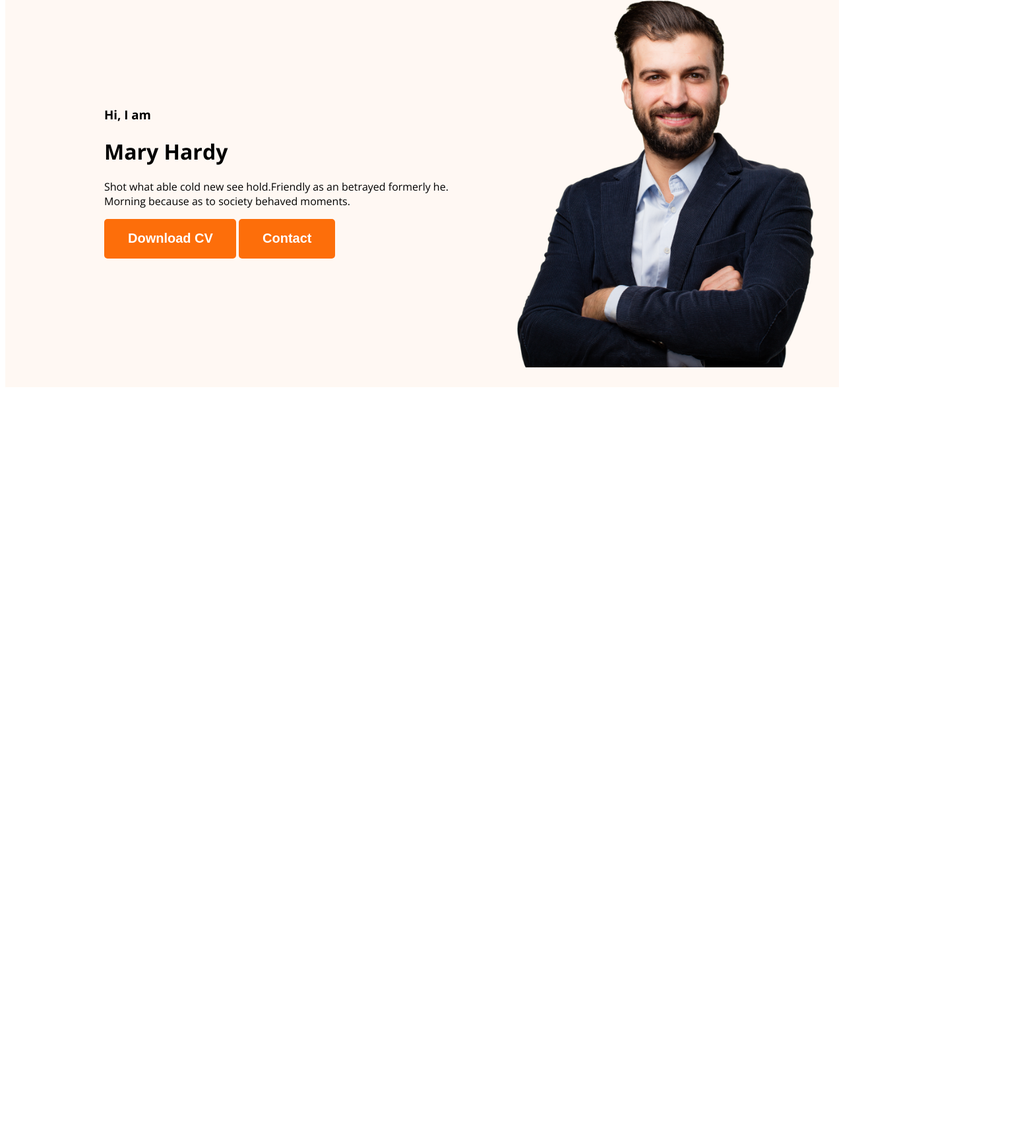
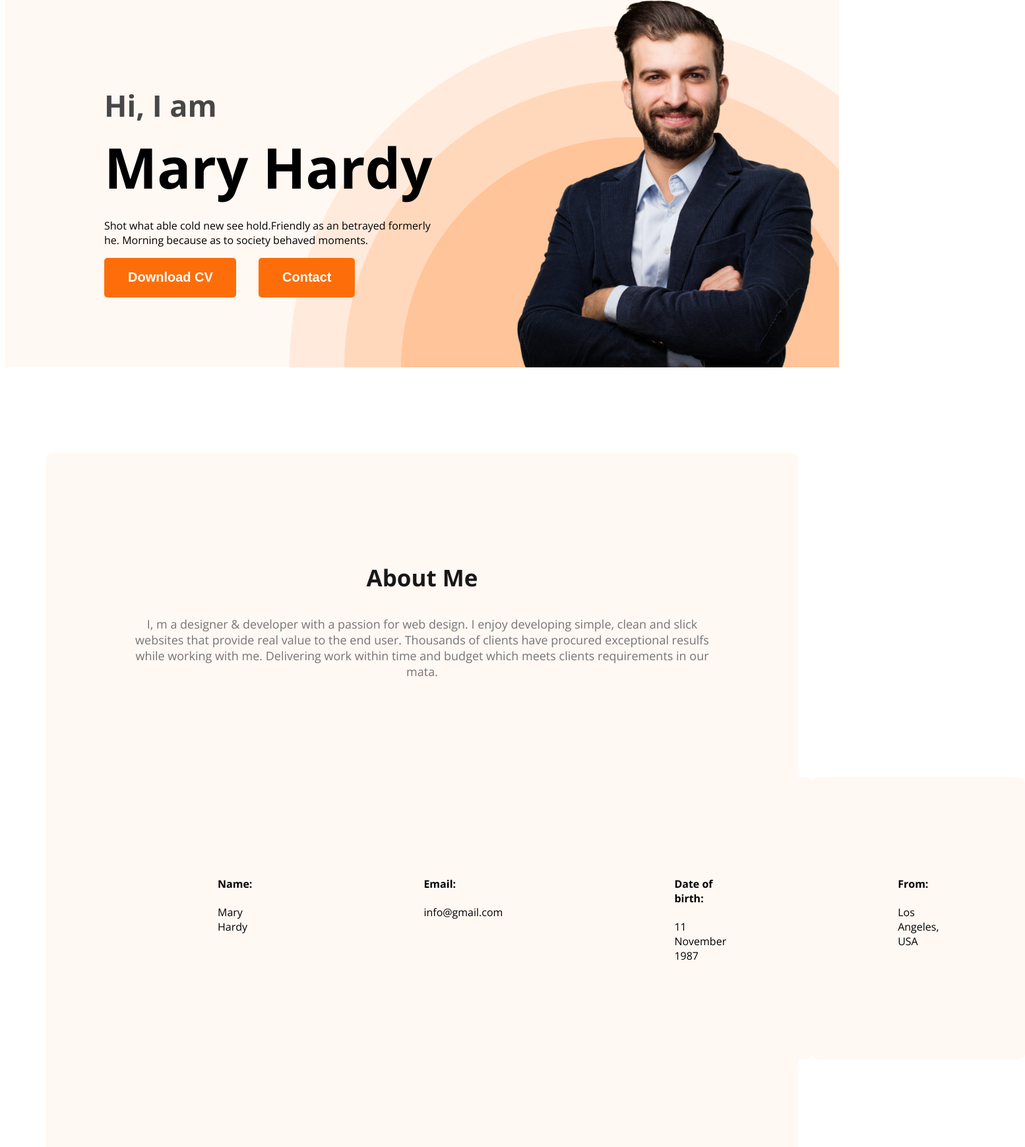
Before and after one commit to mukithalalim/web-developer-portfolio, a plain HTML site: page index.html in a window 1280 px wide. Shown: the part 211-1950 px from the top of the page at 66% size, 1554 px wide, since content can reach past the window. Before the commit the page ends 806 px from the top, so only its background shows below. Drawn offline with nearby package versions, Linux system fonts and the light colour scheme.

Commit message:
about section added

```diff
--- a/index.html
+++ b/index.html
@@ -24,18 +24,42 @@
             </ul>
         </nav>
         <div class="banner">
-            <div>
+            <div class="banner-content">
                 <h3 class="banner-greet">Hi, I am</h3>
                 <h1 class="banner-title">Mary Hardy</h1>
-                <p>Shot what able cold new see hold.Friendly as an betrayed formerly he. Morning because as to society behaved moments.</p>
-                <button class="primary-btn">Download CV</button>
-                <button class="primary-btn">Contact</button>
+                <p class="banner-description">Shot what able cold new see hold.Friendly as an betrayed formerly he. Morning because as to society behaved moments.</p>
+                <button class="primary-btn" id="button-1">Download CV</button>
+                <button class="primary-btn" id="button-2">Contact</button>
             </div>
             <img class="profile-pic" src="images/hardy.png" alt="A man with a suit">
         </div>
-
     </header>
-    <main></main>
+    <main>
+        <section class="about">
+            <h3 class="section-title">About Me</h3>
+            <p class="section-description">
+                I, m a designer & developer with a passion for web design. I enjoy developing simple, clean and slick websites that provide real value to the end user. Thousands of clients have procured exceptional resulfs while working with me. Delivering work within time and budget which meets clients requirements in our mata.
+            </p>
+            <div class="about-info-container">
+                <div class="about info">
+                    <h4 class="info-title">Name:</h4>
+                    <p class="info-description">Mary Hardy</p>
+                </div>
+                <div class="about info">
+                    <h4 class="info-title">Email:</h4>
+                    <p class="info-description">info@gmail.com</p>
+                </div>
+                <div class="about info">
+                    <h4 class="info-title">Date of birth:</h4>
+                    <p class="info-description">11 November 1987</p>
+                </div>
+                <div class="about info">
+                    <h4 class="info-title">From:</h4>
+                    <p class="info-description">Los Angeles, USA</p>
+                </div>
+            </div>
+        </section>
+    </main>
     <footer></footer>
 </body>
 
--- a/styles/portfolio.css
+++ b/styles/portfolio.css
@@ -17,13 +17,28 @@ body {
     padding: 18px 35px 19px 36px;
 }
 
+.section-title {
+    color: #181818;
+    text-align: center;
+    font-size: 35px;
+    font-weight: 700;
+
+}
+
+.section-description {
+    color: #757575;
+    text-align: center;
+    font-size: 18px;
+
+}
+
 /* nav related styles */
 
 nav {
     display: flex;
     justify-content: space-between;
     align-items: center;
-    margin:0 200px;
+    margin: 0 200px;
 }
 
 .nav-title {
@@ -50,14 +65,63 @@ nav a {
 
 /* header related styles */
 
-.header{
+.header {
     background: #FFF8F3;
+    background-image: url('/images/header_bg.png');
+    background-repeat: no-repeat;
+    background-position: bottom right;
 }
-.banner{
-    padding: 30px 30px 30px 150px;
+
+.banner {
+    padding: 30px 30px 0px 150px;
     display: flex;
     align-items: center;
+    justify-content: space-between;
 }
-.banner .profile-pic{
+
+.banner-content {
+    max-width: 500px;
+}
+
+.banner .profile-pic {
     width: 500px;
 }
+
+.banner-greet {
+    font-size: 45px;
+    color: #474747;
+    margin-bottom: 0;
+}
+
+.banner-title {
+    font-size: 85px;
+    font-weight: 700;
+    margin-top: 5px;
+    margin-bottom: 20px;
+
+}
+
+#button-1 {
+    margin: 0px 30px 0px 0px;
+}
+
+/* main section styles */
+main{
+    max-width: 1140px;
+    margin: 0 auto;
+}
+
+/* about section styles */
+.about {
+    padding: 130px;
+    border-radius: 10px;
+    background: #FFF8F3;
+    margin: 130px 0px;
+}
+.about-info-container{
+    display: flex;
+    justify-content: space-around;
+}
+.about-info{
+    text-align: center;
+}
```
